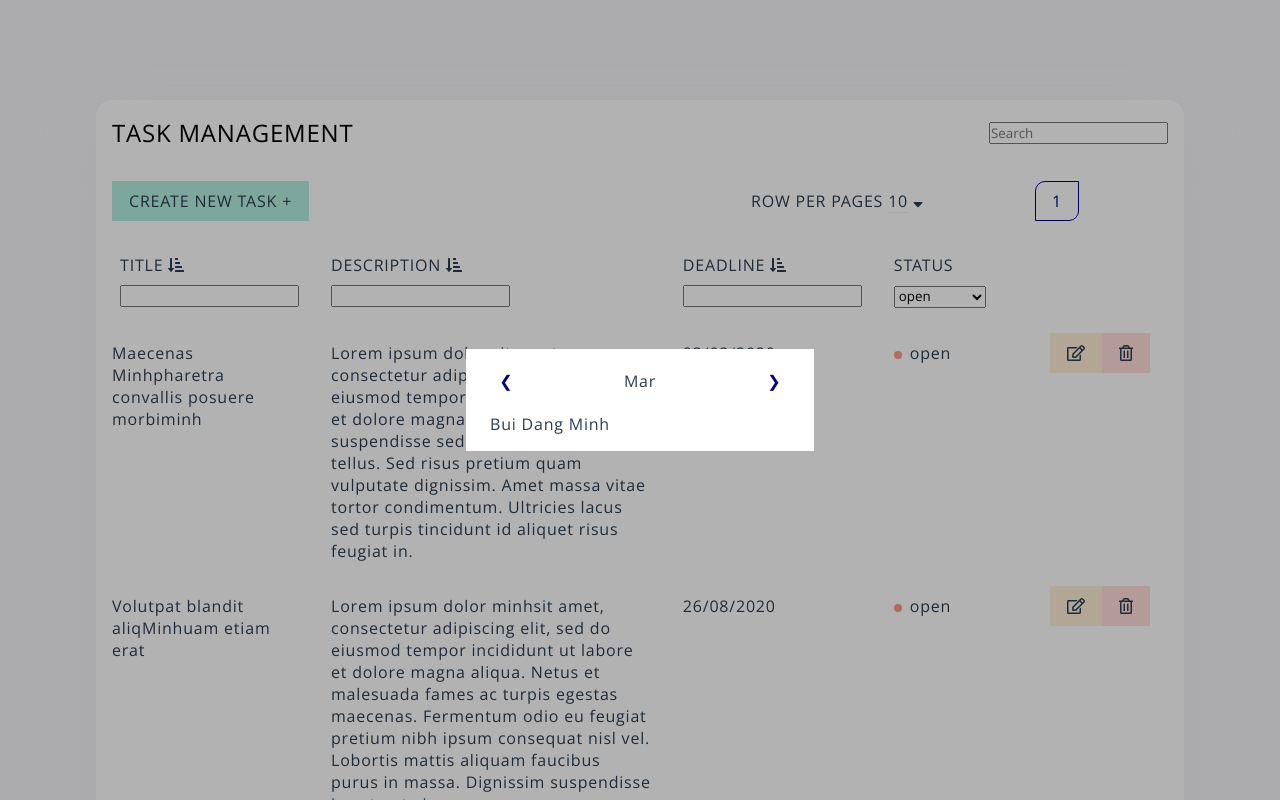
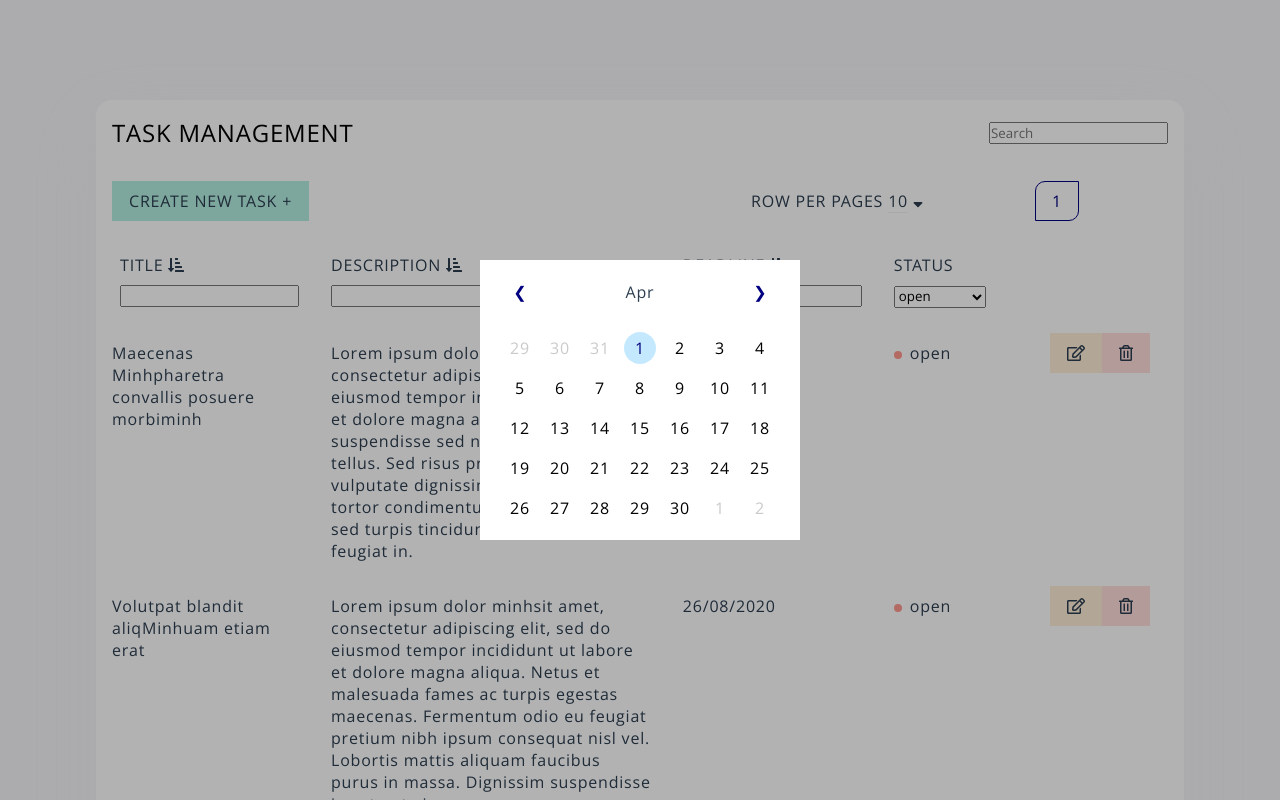
Before and after one commit to tonyminh95/todo-list-vuejs, a Vue app: page /#/tasks in a window 1280 px wide. Before the commit this address led to /#/. Shown: the top 800 px of the page. Built offline with nearby package versions, Linux system fonts and the light colour scheme.

Commit message:
custom datepicker

```diff
--- a/src/components/bases/BaseDateTimePicker.vue
+++ b/src/components/bases/BaseDateTimePicker.vue
@@ -1,16 +1,31 @@
 <template>
     <div class="datetime">
         <div class="datetime__content">
-            <div class="datetime__content--controller">
+            <div class="datetime__content__controller">
                 <button class="btn-icon" @click="previous">&#10094;</button>
                 <span>{{ month }}</span>
                 <button class="btn-icon" @click="next">&#10095;</button>
             </div>
 
-            <div class="datetime__content--calendar">
-                Bui Dang Minh
+            <div class="datetime__content__calendar">
+                <!-- <div v-for="(day, index) in daysOfWeek" :key="index" class="datetime__content__calendar--item datetime__content__calendar--item--label">
+                    {{ day }}
+                </div> -->
+
+                <div
+                    v-for="index in numberOfDaysToRender"
+                    :key="index"
+                    class="datetime__content__calendar--item"
+                    :class="{
+                        'datetime__content__calendar--item--primary-date': indexOfFirstDateOfCurrentMonth < index && index <= indexOfLastDateOfCurrentMonth,
+                        'datetime__content__calendar--item--active-date': index == indexOfCurrentDate,
+                        'datetime__content__calendar--item--date': index != indexOfCurrentDate
+                    }"
+                    @click="changeCurrentDate(index - 1)"
+                >
+                    {{ renderDate(index - 1) }}
+                </div>
             </div>
-            <!-- {{ currentDate.getMonth() }} -->
         </div>
     </div>
 </template>
@@ -23,23 +38,78 @@ export default {
 
     computed: {
         month () {
-            return transformMonthToWord(this.currentDate.getMonth())
+            return transformMonthToWord(Math.abs(this.currentMonth % 12))
+        },
+
+
+
+
+
+        currentYear () {
+            return this.currentDate.getFullYear()
+        },
+
+        currentMonth () {
+            return this.currentDate.getMonth() + this.monthState
+        },
+
+        indexOfFirstDateOfCurrentMonth () {
+            const firstDateOfCurrentMonth = new Date(this.currentYear, this.currentMonth, 1)
+
+            return firstDateOfCurrentMonth.getDay()
+        },
+
+        indexOfLastDateOfCurrentMonth () {
+            const lastDateOfCurrentMonth = new Date(this.currentYear, this.currentMonth + 1, 0)
+
+            return lastDateOfCurrentMonth.getDate() + this.indexOfFirstDateOfCurrentMonth
+        },
+
+        numberOfDaysToRender () {
+            return Math.ceil(this.indexOfLastDateOfCurrentMonth / 7) * 7
+        },
+
+        renderDateItem () {
+            return index => {
+                const startDate = new Date(this.currentYear, this.currentMonth, (this.indexOfFirstDateOfCurrentMonth - 1) * (-1))
+                const date = new Date(startDate.getTime() + index * 24 * 60 * 60 * 1000)
+
+                return date
+            }
+        },
+
+        renderDate () {
+            return index => this.renderDateItem(index).getDate()
+        },
+
+        indexOfCurrentDate () {
+            return this.currentDate.getDate() + this.indexOfFirstDateOfCurrentMonth
         }
     },
 
     data() {
         return {
-            currentDate: new Date()
+            currentDate: new Date(),
+            monthState: 0,
+            daysOfWeek: ['Sun', 'Mon', 'Tue', 'Wed', 'Thu', 'Fri', 'Sat']
         }
     },
 
     methods: {
+        changeCurrentDate (index) {
+            this.currentDate = this.renderDateItem(index)
+        },
+
         previous () {
-            // this.currentDate =
+            this.monthState--
+
+            console.log(this.currentMonth, Math.abs(this.currentMonth % 12))
         },
 
         next () {
+            this.monthState++
 
+            console.log(this.currentMonth, Math.abs(this.currentMonth % 12))
         }
     }
 }
--- a/src/styles/abstracts/_variables.scss
+++ b/src/styles/abstracts/_variables.scss
@@ -51,6 +51,9 @@ $color-icon: #2c2834;
 
 
 // Colors
+$color-blue: #c4e9fe;
+$color-blue-dark: darken($color-blue, 50%);
+
 $color-green: #b3eee1;
 $color-green-light: lighten($color-green, 25%);
 $color-green-dark: darken($color-green, 50%);
--- a/src/styles/components/_datetime-picker.scss
+++ b/src/styles/components/_datetime-picker.scss
@@ -13,17 +13,48 @@
         transform: translate(-50%, -50%);
         padding: 16px 24px;
         background-color: $color-white;
-        width: 300px;
 
-        &--controller {
+        &__controller {
             display: flex;
             justify-content: space-between;
             align-items: center;
-            margin-bottom: 16px;
+            margin-bottom: 24px;
         }
 
-        &--calendar {
+        &__calendar {
+            display: grid;
+            grid-template-columns: 32px 32px 32px 32px 32px 32px 32px;
+            grid-row-gap: 8px;
+            grid-column-gap: 8px;
 
+            &--item {
+                height: 32px;
+                text-align: center;
+
+                &--date {
+                    line-height: 32px;
+                    color: $color-gray-dark-2;
+
+                    &:hover {
+                        background-color: $color-gray;
+                        border-radius: 50%;
+                        color: $color-black;
+                        cursor: pointer;
+                    }
+                }
+
+                &--label, &--primary-date {
+                    color: $color-black;
+                }
+
+                &--active-date {
+                    line-height: 32px;
+                    color: $color-navy;
+                    background-color: $color-blue;
+                    border-radius: 50%;
+                    cursor: pointer;
+                }
+            }
         }
     }
 }
--- a/src/utils/datetime-picker.js
+++ b/src/utils/datetime-picker.js
@@ -1,5 +1,6 @@
 const monthToWords = ['Jan', 'Feb', 'Mar', 'Apr', 'May', 'Jun', 'Jul', 'Aug', 'Sep', 'Oct', 'Nov', 'Dec']
-const transformMonthToWord = (month) => monthToWords[month - 1]
+
+const transformMonthToWord = (month) => monthToWords[month]
 
 export {
     transformMonthToWord
```
